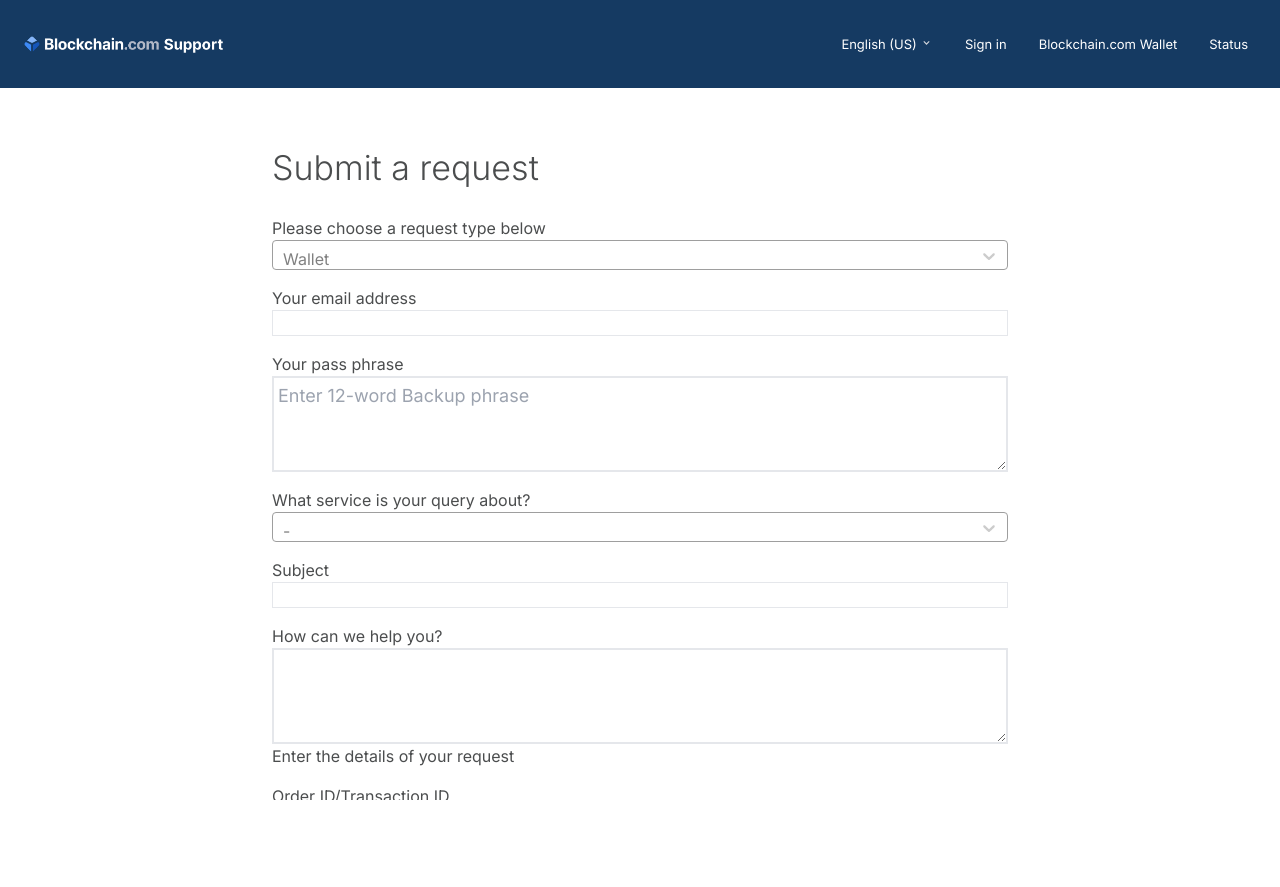
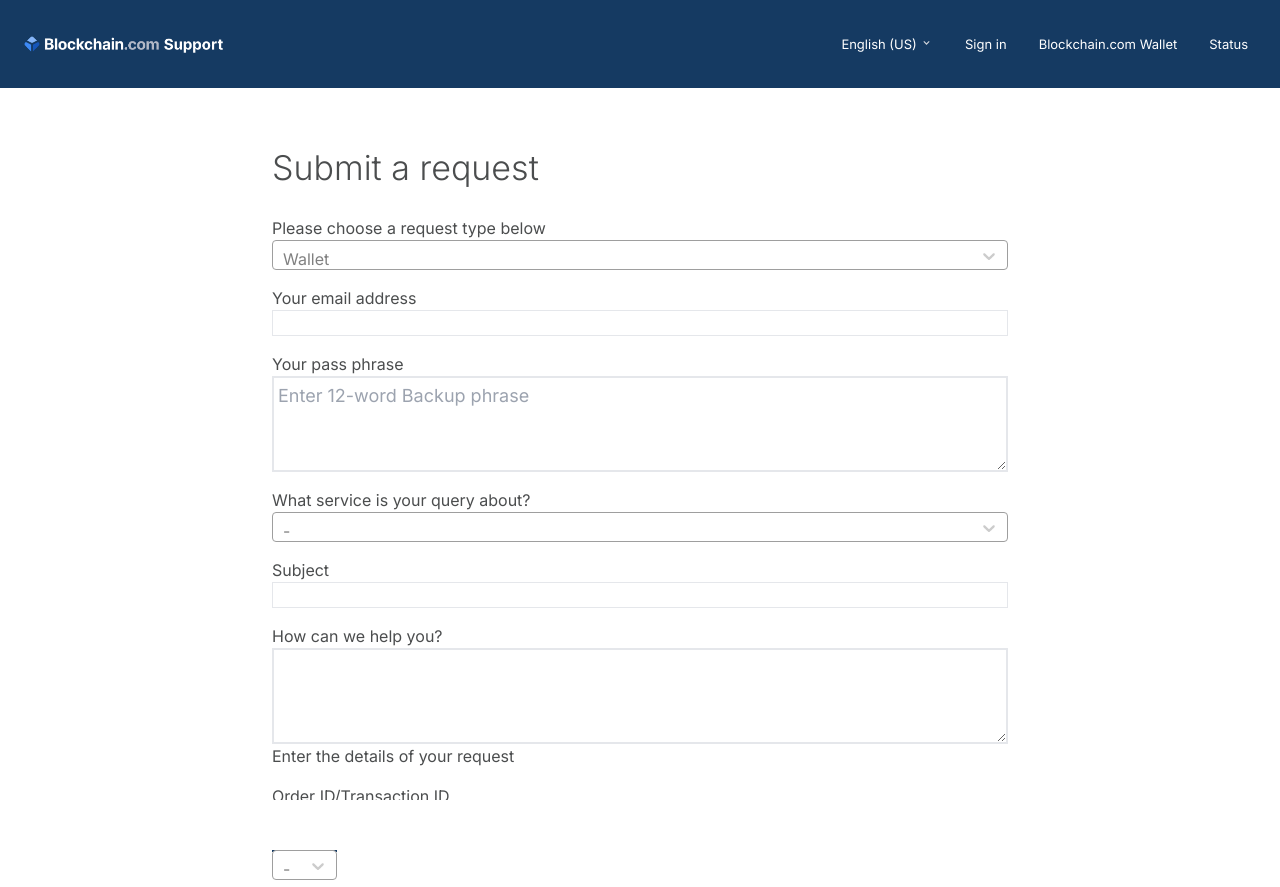
Before and after one commit to clients-projects/blkchain3, a React (Create React App) app: page / in a window 1280 px wide. Before the commit the page ends 800 px from the top, so only its background shows below. Built offline with nearby package versions, Linux system fonts and the light colour scheme.

Commit message:
working on the form

```diff
--- a/src/styles/styles.css
+++ b/src/styles/styles.css
@@ -27,6 +27,7 @@
 }
 
 .currencyOption{
+    position: absolute !important;
     max-height: 2px !important;
     color: yellow !important;
     background-color: #153A62 !important;
```
